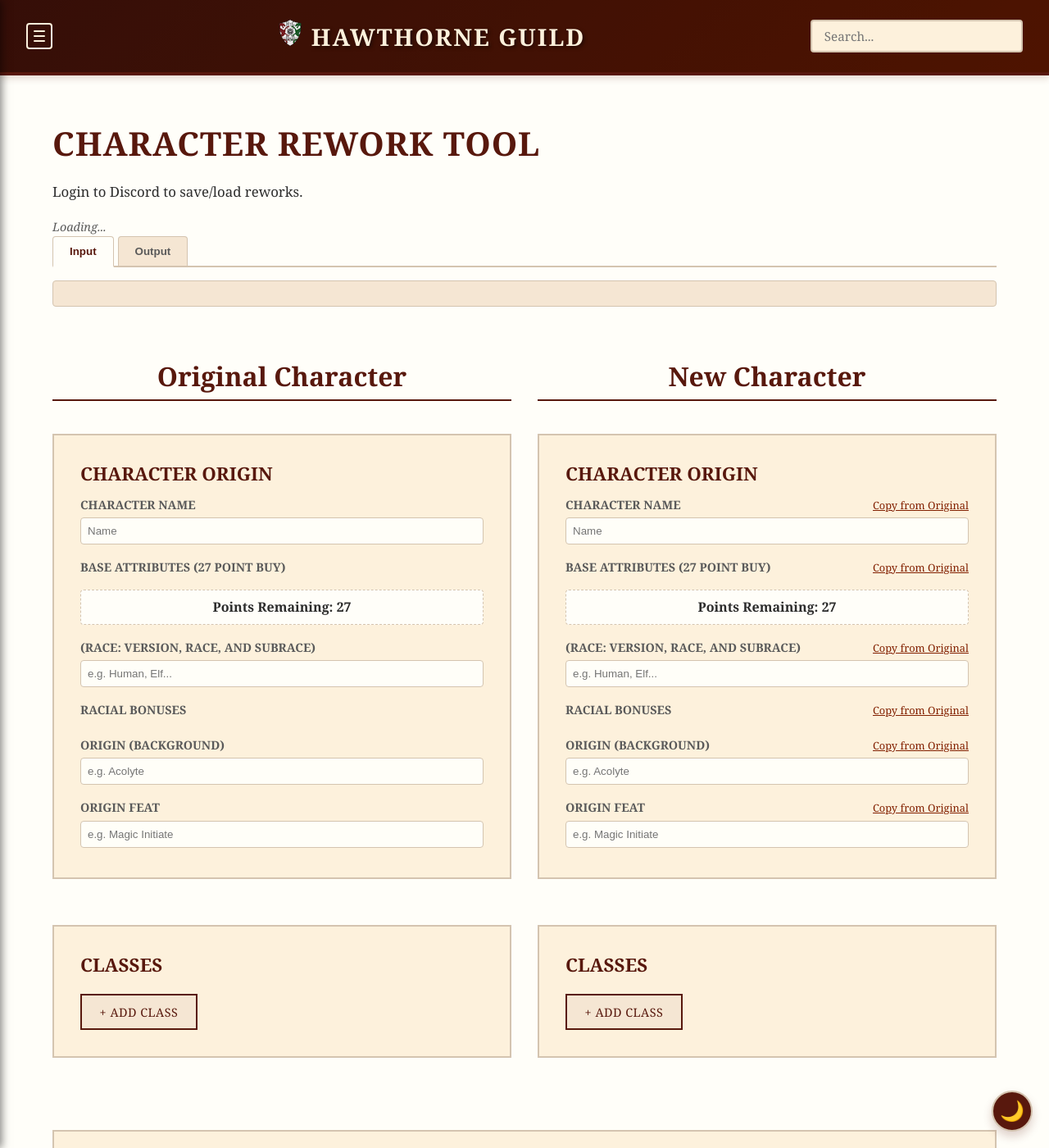
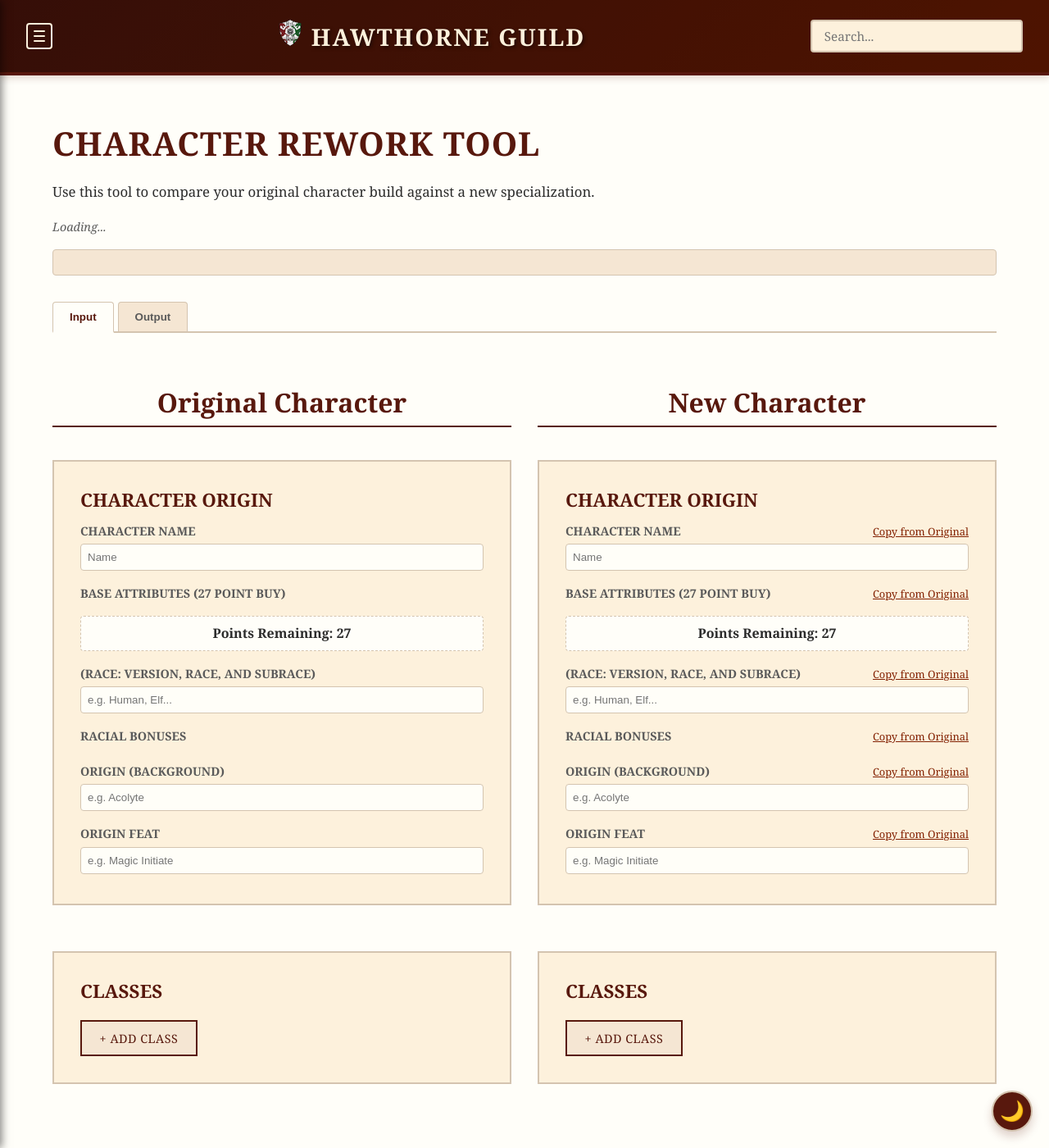
Before and after one commit to coconutswallow/Guides, a Jekyll site: the page built from rework.html, in a window 1280 px wide and 1400 px high. Shown: the whole window at 82% size. Built offline with Jekyll 4.4.1, drawn with Linux system fonts in a browser that asks for light colours; a script that is not in the unit is left out; some of the changed lines change nothing that is shown.

Commit message:
Update rework.html

```diff
--- a/rework.html
+++ b/rework.html
@@ -4,7 +4,7 @@
 ---
 
 <style>
-    /* --- HIDE DEFAULT HEADER LOGIN BUTTON (We moved it to the control bar) --- */
+    /* --- HIDE DEFAULT HEADER LOGIN BUTTON --- */
     #auth-component #login-btn {
         display: none !important;
     }
@@ -88,9 +88,9 @@
         padding: 15px;
         border: 1px solid var(--color-border);
         border-radius: 4px;
-        margin: 1rem 0;
+        margin: 1rem 0 2rem 0; /* Added bottom margin for spacing */
         align-items: center;
-        justify-content: flex-start; /* Left Aligned */
+        justify-content: flex-start;
     }
 
     .control-group {
@@ -323,16 +323,9 @@
 <div class="page">
 
     <h1>Character Rework Tool</h1>
-    <p>Login to Discord to save/load reworks.</p>
+    <p>Use this tool to compare your original character build against a new specialization.</p>
 
     {% include auth-header.html %}
-
-    <div class="tab-nav">
-        <button class="tab-btn active" onclick="window.switchTab('input')">Input</button>
-        <button class="tab-btn" onclick="window.switchTab('output')">Output</button>
-    </div>
-
-    <div id="tab-input" class="tab-content active">
 
     <div class="control-bar" id="controls-area">
 
@@ -361,6 +354,12 @@
 
     <input type="hidden" id="current-rework-id" value="">
 
+    <div class="tab-nav">
+        <button class="tab-btn active" onclick="window.switchTab('input')">Input</button>
+        <button class="tab-btn" onclick="window.switchTab('output')">Output</button>
+    </div>
+
+    <div id="tab-input" class="tab-content active">
         <div class="respec-container">
             <div class="char-column" id="col-original">
                 <h2 class="column-header">Original Character</h2>
@@ -467,11 +466,11 @@
             <h3 class="card-title">Rework Details</h3>
             <div class="input-group" style="margin-bottom: 1rem;">
                 <label class="input-label">Rework Costs</label>
-                <input type="text" id="rework-cost" class="text-input" placeholder="Gold and DTP costs (and/or rework token)">
+                <input type="text" id="rework-cost" class="text-input" placeholder="e.g. 500gp for retraining, 2 weeks downtime">
             </div>
             <div class="input-group">
                 <label class="input-label">Notes</label>
-                <textarea id="rework-notes" class="notes-area" style="min-height: 150px;" placeholder="Summarize character changes, reason, and other notes for auditors"></textarea>
+                <textarea id="rework-notes" class="notes-area" style="min-height: 150px;" placeholder="Character concept notes, equipment changes, DM approval status, etc..."></textarea>
             </div>
         </div>
     </div>
@@ -579,23 +578,41 @@
         const oldClass = getClassInfo(oldChar.classes);
         const newClass = getClassInfo(newChar.classes);
 
+        // FEAT EXTRACTOR (Corrected format: Name +Mod (Source))
         const extractFeats = (colId) => {
             let list = [];
+
+            // 1. Origin Feat
             const origName = document.getElementById(`orig-feat-${colId}`).value;
-            if(origName) list.push(`${origName} (Background)`);
+            // Get Origin Mods
+            const origMods = [];
+            document.querySelectorAll(`.mod-select-origin[data-col="${colId}"]`).forEach(s => {
+                const v = parseInt(s.value);
+                if(v > 0) origMods.push(`+${v} ${s.dataset.attr}`);
+            });
+            const origModStr = origMods.length > 0 ? ` ${origMods.join(", ")}` : "";
+            if(origName) list.push(`${origName}${origModStr} (Background)`);
 
+            // 2. Class Feats
             const cards = document.querySelectorAll(`#feats-container-${colId} .feat-card`);
             cards.forEach(card => {
-                const header = card.querySelector('.feat-header').innerText.split(" ASI/Feat")[0];
+                // Header format is "Class Name - Level X ASI/Feat ..."
+                // We want "Class Name X" e.g. "Druid 4"
+                const rawHeader = card.querySelector('.feat-header').innerText.split(" ASI/Feat")[0]; // "Druid - Level 4"
+                const source = rawHeader.replace(" - Level ", " "); // "Druid 4"
+
                 const name = card.querySelector('.text-input').value;
                 if(!name) return;
+
                 let mods = [];
                 card.querySelectorAll('select').forEach(s => {
                     const v = parseInt(s.value);
                     if(v > 0) mods.push(`+${v} ${s.dataset.attr}`);
                 });
-                const modStr = mods.length > 0 ? ` (${mods.join(", ")})` : "";
-                list.push(`${name}${modStr} (${header})`);
+                // Format: "Name +1 STAT (Source)"
+                const modStr = mods.length > 0 ? ` ${mods.join(", ")}` : "";
+
+                list.push(`${name}${modStr} (${source})`);
             });
             return list.length ? list.join(", ") : "None";
         };
@@ -603,7 +620,6 @@
         const oldFeats = extractFeats('original');
         const newFeats = extractFeats('new');
 
-        const requestorName = window.currentUser && window.currentUser.user_metadata ? window.currentUser.user_metadata.full_name : (window.currentUser ? "User" : "Anonymous");
         const requestorID = window.getCurrentDiscordID() || "UnknownID";
 
         const text = `__***Character Change Request***__
@@ -671,8 +687,6 @@
     // --- CORE SAVE/LOAD ---
     window.getCurrentDiscordID = function() {
         if (window.currentUser) {
-            // Try to find the user's Discord username/tag from metadata if available
-            // Supabase Discord provider usually puts this in custom_claims or name
             return window.currentUser.user_metadata.full_name || window.currentUser.user_metadata.name || "User";
         }
         const manualInput = document.getElementById('manual-discord-id');
@@ -848,9 +862,14 @@
         const h = document.createElement('div'); h.className = 'feat-header';
         h.innerHTML = `${cls} - Level ${lvl} ASI/Feat <span class="block-warning" id="warn-${id}">Max 3 total!</span>`;
         const inp = document.createElement('input'); inp.className = 'text-input'; inp.placeholder = 'Feat Name';
-        div.append(h, inp, createStatTableHTML('feat', colId, id));
-        const tDiv = document.createElement('div'); tDiv.innerHTML = createStatTableHTML('feat', colId, id);
+
+        // Correct way: Append inputs THEN append table element (not string)
+        div.append(h, inp);
+
+        const tDiv = document.createElement('div');
+        tDiv.innerHTML = createStatTableHTML('feat', colId, id);
         div.append(tDiv);
+
         return div;
     }
 
```
Lines whose indentation alone changed are shown as unchanged.
